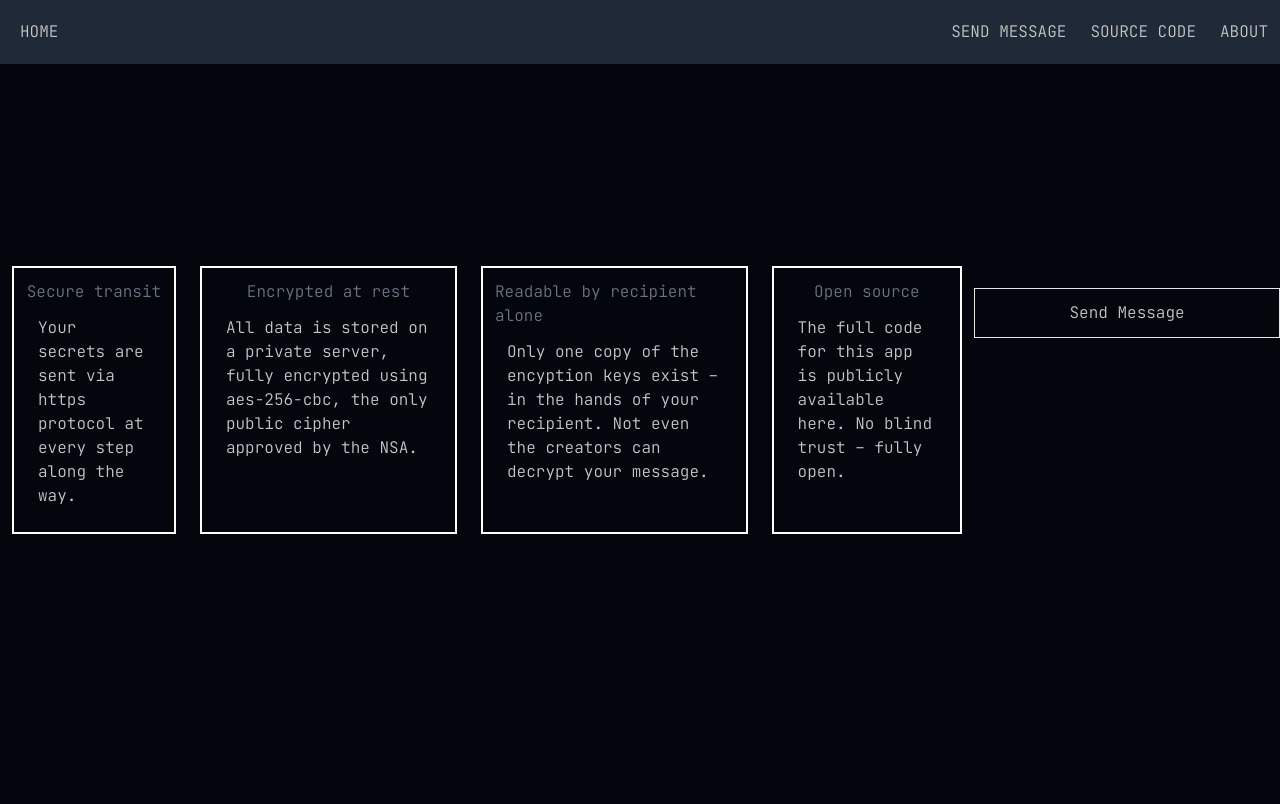
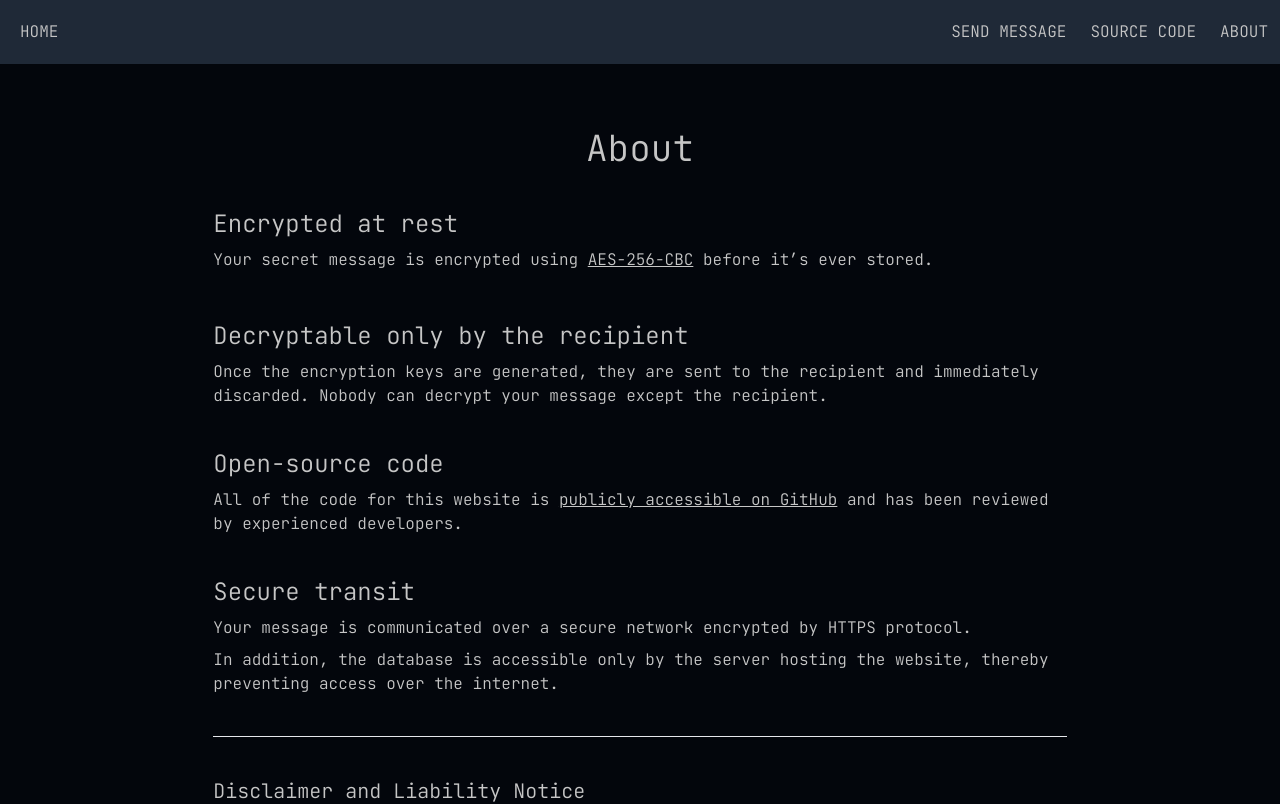
Before and after one commit to brodyd795/secret-message, a Next.js app: page /secret-message/about in a window 1280 px wide. Shown: the top 804 px of the page. Built offline with nearby package versions, Linux system fonts and the light colour scheme.

Commit message:
Add about page

```diff
--- a/components/copyright.js
+++ b/components/copyright.js
@@ -1,15 +1,13 @@
 import React from 'react';
-import styled from 'styled-components';
-
-const StyledCopyright = styled.p`
-    display: inline-block;
-`;
 
 const Copyright = () => {
-    const toDate = new Date().getFullYear();
-    const fullDate = toDate > 2020 ? `2020 - ${toDate}` : '2020';
+    const date = `2020 - ${new Date().getFullYear()}`;
 
-    return <StyledCopyright>{`© Copyright ${fullDate} Brody Dingel`}</StyledCopyright>;
+    return (
+        <p className={'inline-block'}>
+            {`© Copyright ${date} Brody Dingel`}
+        </p>
+    );
 };
 
 export default Copyright;
--- a/components/footer.js
+++ b/components/footer.js
@@ -3,8 +3,8 @@
 import Copyright from './copyright';
 
 const Footer = () => (
-    <div className={'text-center'}>
-        {/* <Copyright /> */}
+    <div className={'text-center mt-10'}>
+        <Copyright />
     </div>
 );
 
--- a/pages/about.js
+++ b/pages/about.js
@@ -4,67 +4,77 @@
 import Footer from '../components/footer';
 import Header from '../components/header';
 
-const styles = {
-    wrapper: {
-        flex: 1
-    }
-};
+const Heading = ({children}) =>
+    <div className={'text-2xl mt-10'}>{children}</div>;
 
-const Card = ({children}) => <div className={'flex flex-col m-3 p-3 items-center border-2 border-white'}>{children}</div>;
+const Text = ({children}) =>
+    <div className={'mt-2'}>{children}</div>;
 
-const H3 = ({children}) => <h3 className={'text-gray-500'}>{children}</h3>;
+const Disclaimer = () =>
+    <>
+        <hr className={'mt-10'} />
+        <div className={'text-xl mt-10'}>
+            {'Disclaimer and Liability Notice'}
+        </div>
+        <div className={'text-sm mt-2'}>
+            {'The owner of this website makes no promises or guarantees about the security or adequacy of the tool provided herein and expressly disclaims liability for any errors in the contents of this website, including but not limited to the security of the data collected and communicated.'}
+        </div>
+    </>;
 
-const P = ({children}) => <p className={'m-3'}>{children}</p>;
-
-const UI = () => (
-    <Page title={'About'}>
+const About = () =>
+    <Page title={'About | Secret Message'}>
         <Header />
-        <div style={styles.wrapper} className={'md:flex flex-1 items-center'}>
-            <div className={'md:flex'}>
-                <Card>
-                    <H3>{'Secure transit'}</H3>
-                    <P>{'Your secrets are sent via https protocol at every step along the way.'}</P>
-                </Card>
-                <Card>
-                    <H3>{'Encrypted at rest'}</H3>
-                    <P>
-                        {'All data is stored on a private server, fully encrypted using '}
+        <div className={'flex mt-32 flex-col items-center'}>
+            <div className={'flex flex-col md:w-2/3 mx-4 mb-10'}>
+                <h1 className={'text-center text-4xl'}>{'About'}</h1>
+                <Heading>
+                    {'Encrypted at rest'}
+                </Heading>
+                <Text>
+                    <span>{'Your secret message is encrypted using '}</span>
                     <a
                         href={'https://en.wikipedia.org/wiki/Advanced_Encryption_Standard'}
-                            target={'_blank'}
+                        className={'underline'}
                     >
-                            {'aes-256-cbc'}
+                        {'AES-256-CBC'}
                     </a>
-                        {', the only public cipher approved by the NSA.'}
-                    </P>
-                </Card>
-                <Card>
-                    <H3>{'Readable by recipient alone'}</H3>
-                    <P>{'Only one copy of the encyption keys exist – in the hands of your recipient. Not even the creators can decrypt your message.'}</P>
-                </Card>
-                <Card>
-                    <H3>{'Open source'}</H3>
-                    <P>
-                        {'The full code for this app is publicly available '}
+                    <span>{' before it’s ever stored.'}</span>
+                </Text>
+                <Text
+                    content={'The raw message never touches the database, and it’s additionally protected by an HMAC to verify that it was never tampered with.'}
+                />
+                <Heading>
+                    {'Decryptable only by the recipient'}
+                </Heading>
+                <Text>
+                    {'Once the encryption keys are generated, they are sent to the recipient and immediately discarded. Nobody can decrypt your message except the recipient.'}
+                </Text>
+                <Heading>
+                    {'Open-source code'}
+                </Heading>
+                <Text>
+                    <span>{'All of the code for this website is '}</span>
                     <a
                         href={'https://github.com/brodyd795/secret-message'}
-                            target={'_blank'}
+                        className={'underline'}
                     >
-                            {'here'}
+                        {'publicly accessible on GitHub'}
                     </a>
-                        {'. No blind trust – fully open.'}
-                    </P>
-                </Card>
-            </div>
-
-            <div className={'sticky bottom-0 w-full h-64'}>
-                <button className={'border p-3 mt-4 w-full mb-2'}>
-                    {'Send Message'}
-                </button>
+                    <span>{' and has been reviewed by experienced developers.'}</span>
+                </Text>
+                <Heading>
+                    {'Secure transit'}
+                </Heading>
+                <Text>
+                    {'Your message is communicated over a secure network encrypted by HTTPS protocol.'}
+                </Text>
+                <Text>
+                    {'In addition, the database is accessible only by the server hosting the website, thereby preventing access over the internet.'}
+                </Text>
+                <Disclaimer />
             </div>
         </div>
         <Footer />
-    </Page>
-);
+    </Page>;
 
-export default UI;
+export default About;
```
Lines whose indentation alone changed are shown as unchanged.
